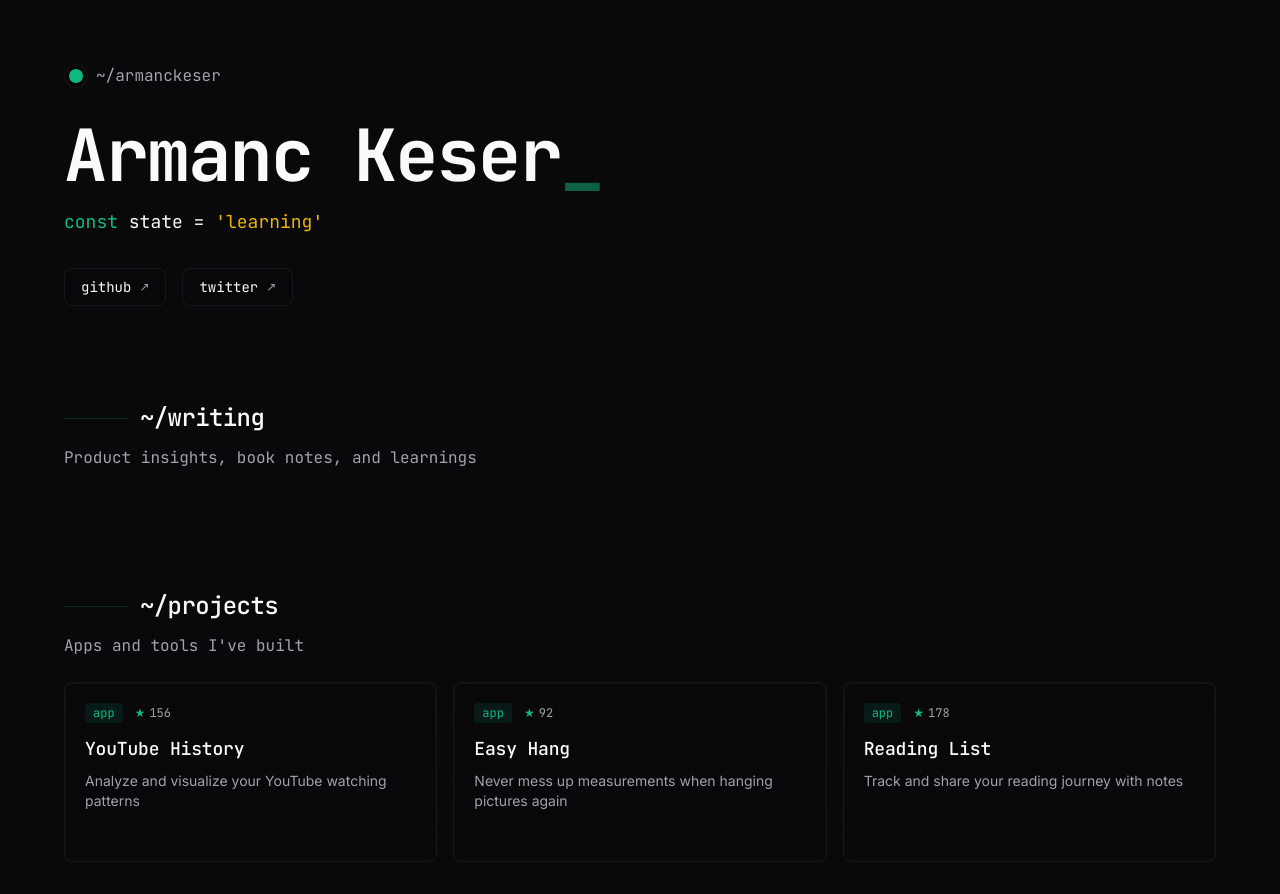
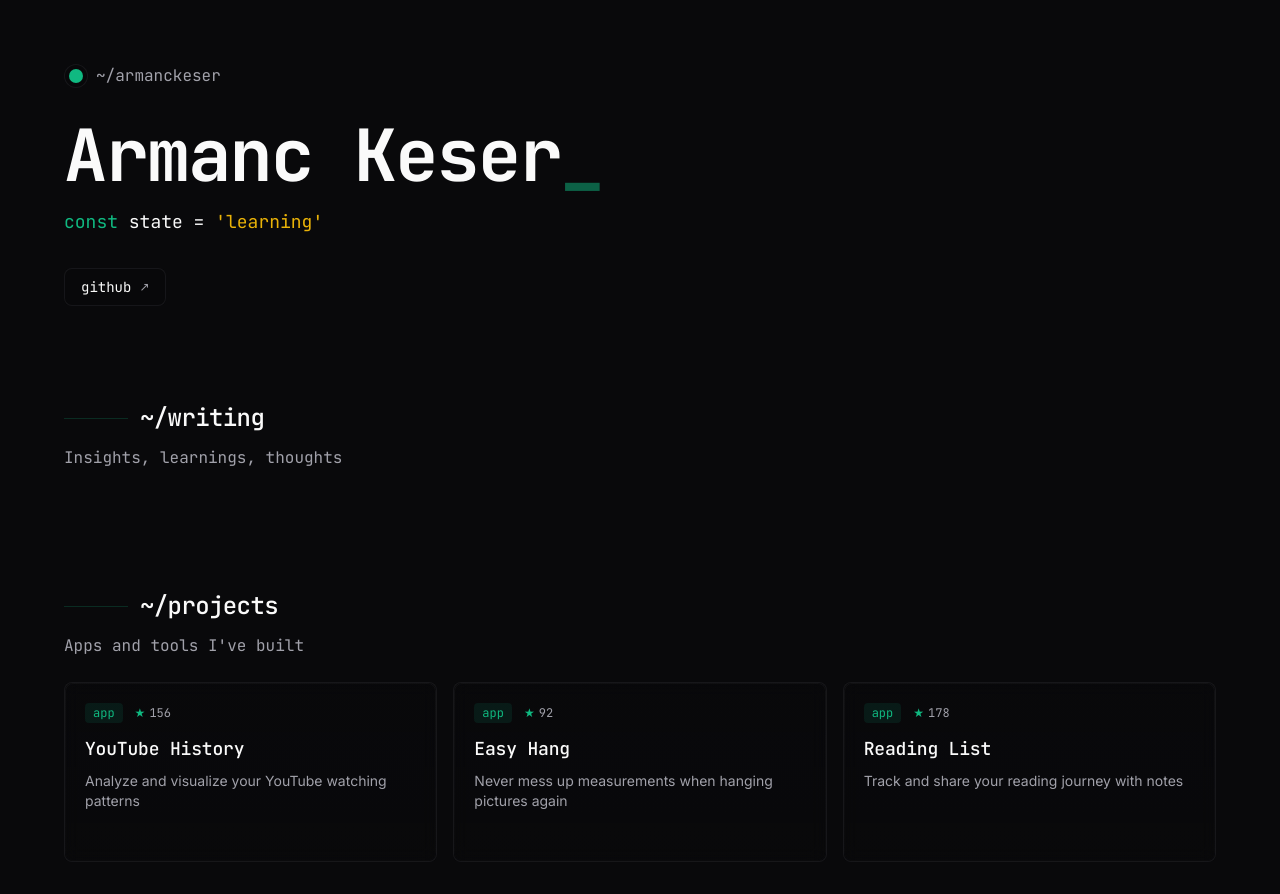
Before and after one commit to armanckeser/armanckeser.com, a SvelteKit app: page / in a window 1280 px wide. Shown: the top 894 px of the page. Built offline with nearby package versions, Linux system fonts and the light colour scheme; a web font is replaced by a local one.

Commit message:
refactor: remove Twitter link and update writing section subtitle

```diff
--- a/src/routes/(app)/+page.svelte
+++ b/src/routes/(app)/+page.svelte
@@ -94,24 +94,11 @@
 						>↗</span
 					>
 				</a>
-				<a
-					href="https://twitter.com/armanckeser"
-					class="glass hover:sharp-shadow-md group flex items-center gap-2 rounded-lg px-4 py-2 transition-all hover:border-emerald-500/20"
-				>
-					<span class="font-mono text-sm text-primary">twitter</span>
-					<span
-						class="font-mono text-xs text-muted-foreground transition-colors group-hover:text-emerald-500"
-						>↗</span
-					>
-				</a>
 			</div>
 		</header>
 
 		<!-- Blog Posts Section -->
-		<ContentSection
-			title="~/writing"
-			subtitle="Product insights, book notes, and learnings"
-		>
+		<ContentSection title="~/writing" subtitle="Insights, learnings, thoughts">
 			<div class="grid gap-4 md:grid-cols-2 lg:grid-cols-3">
 				{#each posts as post, i}
 					<div
```
